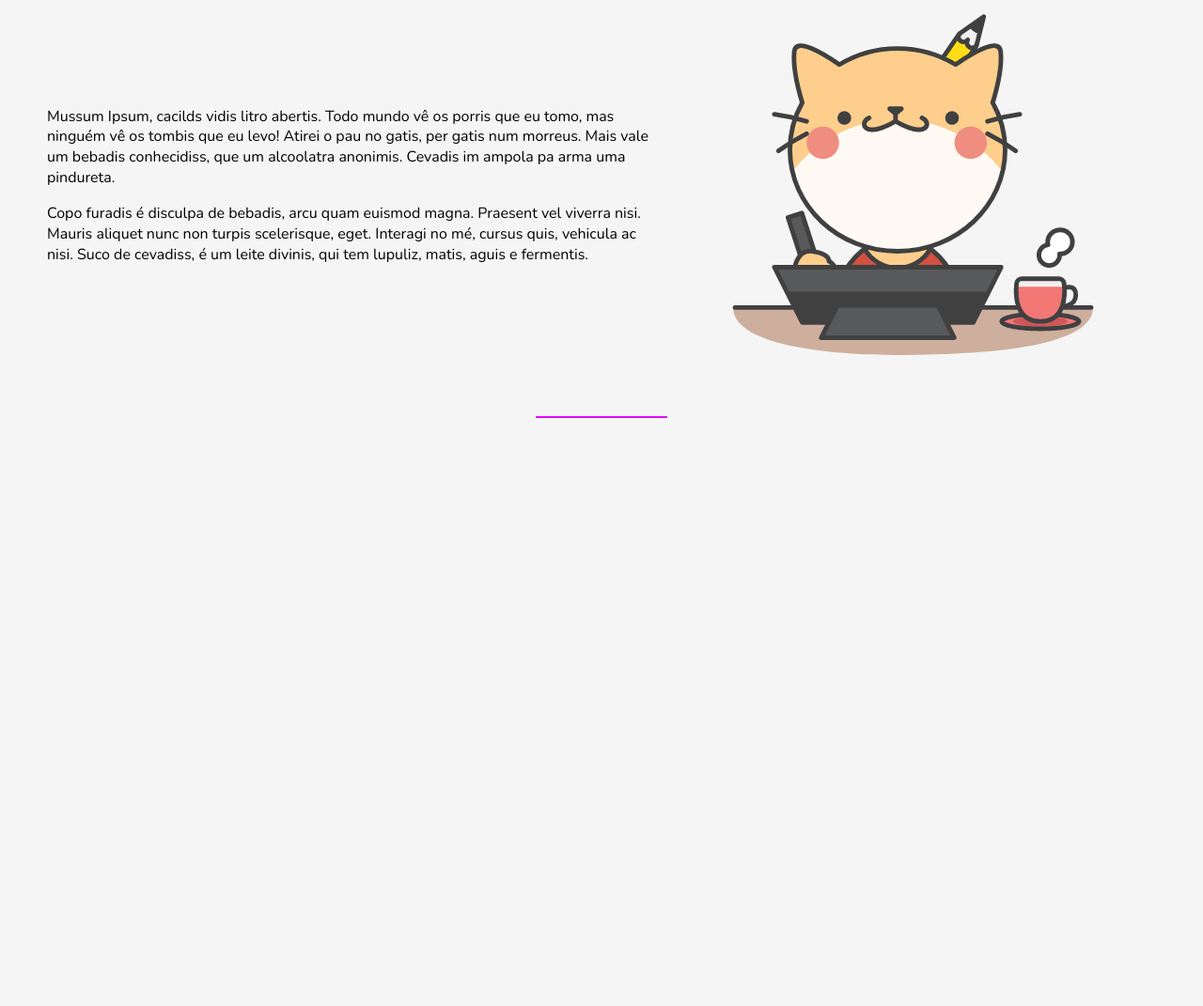
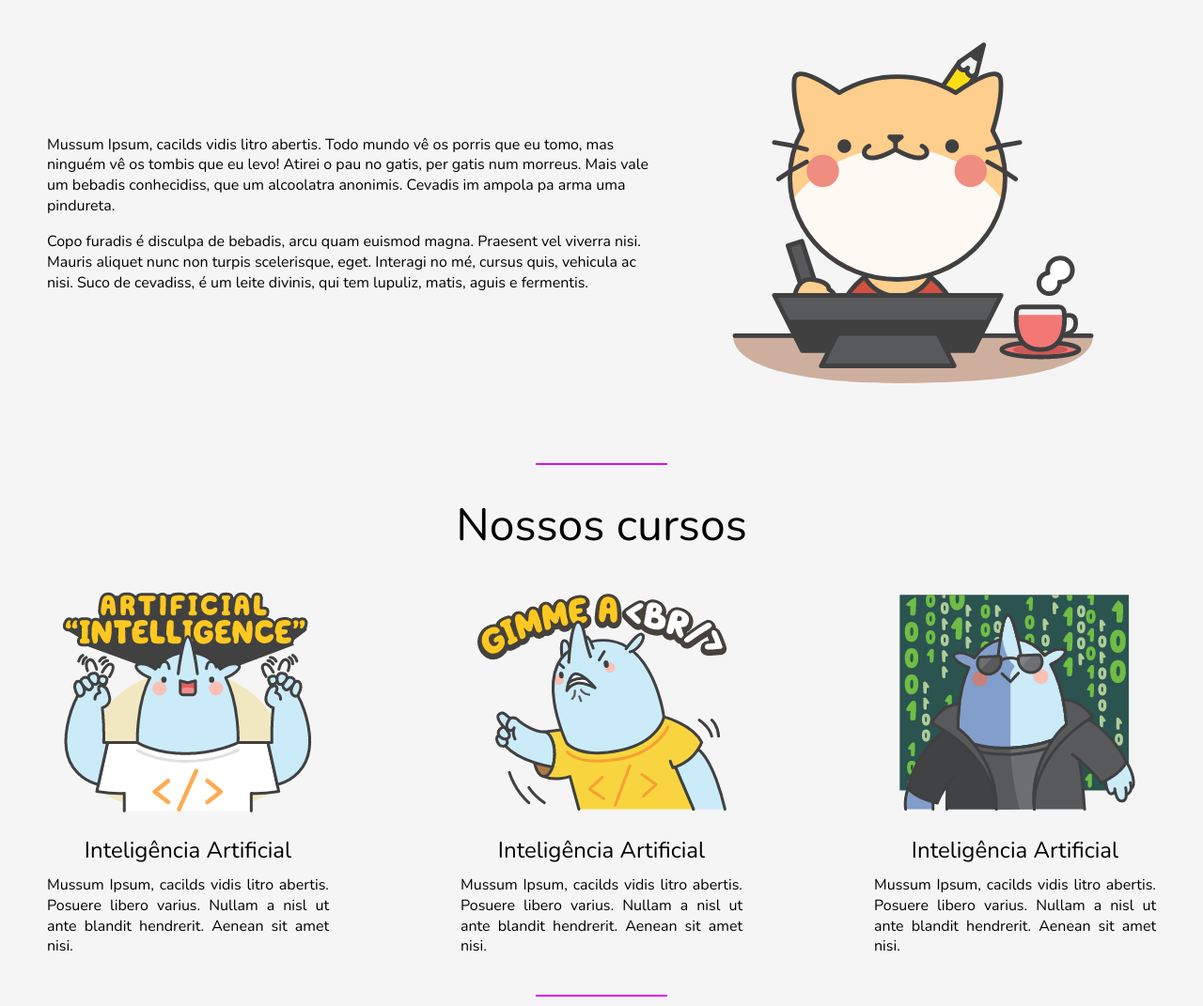
Before and after one commit to Amsterdanvasconcelos/frontbox, a plain HTML site: page index.html in a window 1280 px wide. Shown: the part 338-1409 px from the top of the page at 94% size. Before the commit the page ends 800 px from the top, so only its background shows below. Drawn offline with nearby package versions, Linux system fonts and the light colour scheme.

Commit message:
create and finished html and css section courses

```diff
--- /dev/null
+++ b/assets/css/components/c-card-course.css
@@ -0,0 +1,17 @@
+.c-card-course {
+    display: flex;
+    flex-direction: column;
+    align-items: center;
+
+    max-width: 300px;
+}
+
+.c-card-course__title {
+    margin-top: 0.3125rem;
+    margin-bottom: 0.9375rem;
+    font-size: 1.5rem;
+}
+
+.c-card-course__description {
+    text-align: justify;
+}
--- a/assets/css/components/c-intro.css
+++ b/assets/css/components/c-intro.css
@@ -1,5 +1,5 @@
 .c-intro {
-    padding: 1.5625rem 0;
+    padding: 1.5625rem 0 2.1875rem;
     font-size: 3rem;
     font-weight: 600;
     text-align: center;
--- /dev/null
+++ b/assets/css/layout/l-courses.css
@@ -0,0 +1,22 @@
+.l-courses {
+    padding: 1.875rem 0.625rem;
+    margin: 0 auto;
+    max-width: 75rem;
+}
+
+.l-courses__content {
+    display: flex;
+    justify-content: space-between;
+    flex-wrap: wrap;
+    gap: 30px;
+}
+
+.l-courses__content .c-card-course {
+    flex: 1 1 200px;
+}
+
+@media (max-width: 56.25rem) {
+    .l-courses__content {
+        justify-content: center;
+    }
+}
--- a/assets/css/layout/l-we-are.css
+++ b/assets/css/layout/l-we-are.css
@@ -1,5 +1,5 @@
 .l-we-are {
-    padding: 0.625rem;
+    padding: 1.875rem 0.625rem;
     margin: 0 auto;
     max-width: 75rem;
 }
--- a/index.html
+++ b/index.html
@@ -21,11 +21,13 @@
 	<!-- Layout -->
 	<link rel="stylesheet" href="assets/css/layout/l-menu.css">
 	<link rel="stylesheet" href="assets/css/layout/l-we-are.css">
+	<link rel="stylesheet" href="assets/css/layout/l-courses.css">
 	<!-- Components -->
 	<link rel="stylesheet" href="assets/css/components/c-navbar.css">
 	<link rel="stylesheet" href="assets/css/components/c-intro.css">
 	<link rel="stylesheet" href="assets/css/components/c-horizontal-row.css">
 	<link rel="stylesheet" href="assets/css/components/c-title.css">
+	<link rel="stylesheet" href="assets/css/components/c-card-course.css">
 
 	<title>Frontbox</title>
 
@@ -85,5 +87,31 @@
 	</section>
 
 	<hr class="c-horizontal-row">
+
+	<section class="l-courses" id="courses">
+		<h1 class="c-title">Nossos cursos</h1>
+
+		<div class="l-courses__content">
+			<div class="c-card-course">
+				<img class="c-card-course__img" src="assets/img/ai.png" alt="Logo curso de IA">
+				<h2 class="c-card-course__title">Inteligência Artificial</h2>
+				<p class="c-card-course__description">Mussum Ipsum, cacilds vidis litro abertis. Posuere libero varius. Nullam a nisl ut ante blandit hendrerit. Aenean sit amet nisi.</p>
+			</div>
+			<div class="c-card-course">
+				<img class="c-card-course__img" src="assets/img/front.png" alt="Logo curso de FrontEnd">
+				<h2 class="c-card-course__title">Inteligência Artificial</h2>
+				<p class="c-card-course__description">Mussum Ipsum, cacilds vidis litro abertis. Posuere libero varius. Nullam a nisl ut ante blandit hendrerit. Aenean sit amet nisi.</p>
+			</div>
+			<div class="c-card-course">
+				<img class="c-card-course__img" src="assets/img/seguranca.png" alt="Logo curso de Segurança Digital">
+				<h2 class="c-card-course__title">Inteligência Artificial</h2>
+				<p class="c-card-course__description">Mussum Ipsum, cacilds vidis litro abertis. Posuere libero varius. Nullam a nisl ut ante blandit hendrerit. Aenean sit amet nisi.</p>
+			</div>
+		</div>
+
+	</section>
+
+	<hr class="c-horizontal-row">
+
 </body>
 </html>
```
